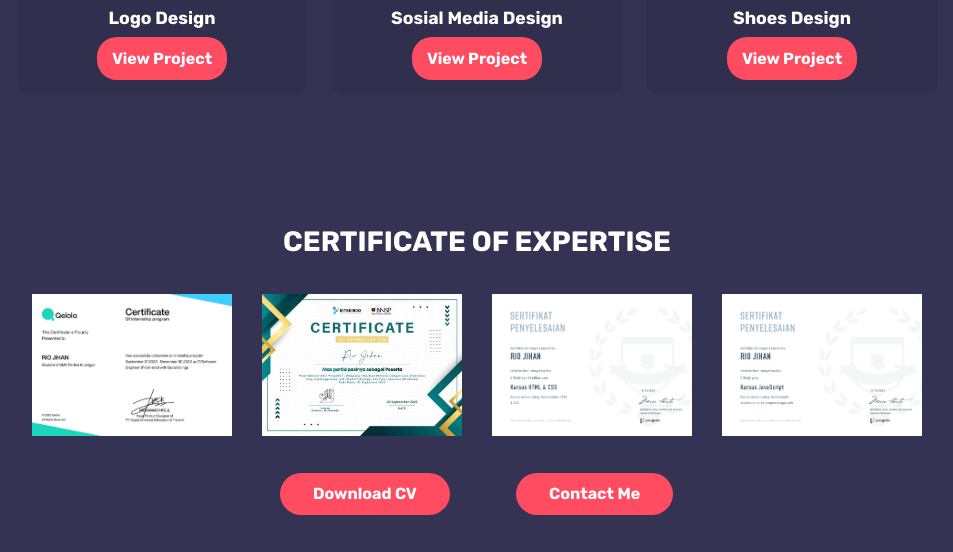
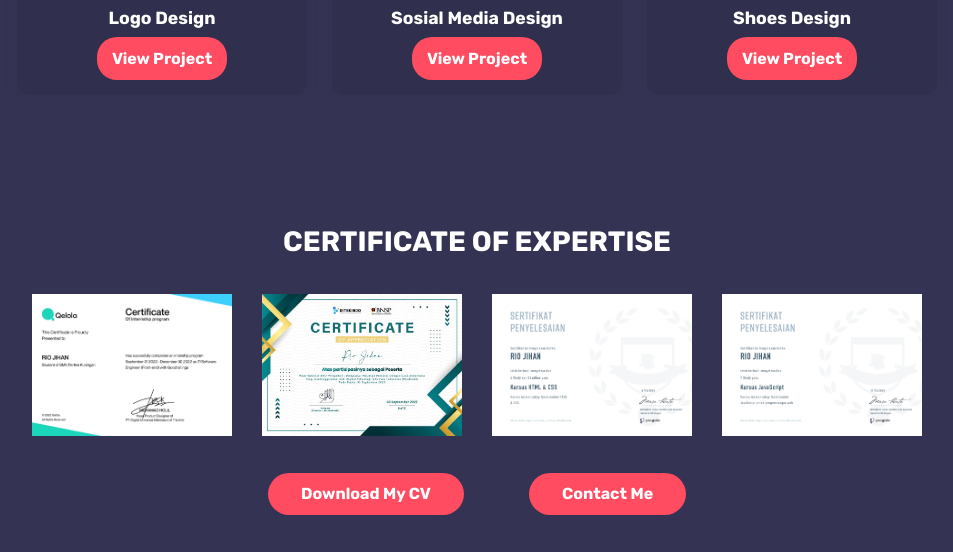
Before and after one commit to riojihan0110/CVRioJihan, a plain HTML site: page index.html in a window 1280 px wide. Shown: the part 4607-5159 px from the top of the page, without its empty margins (308-1261 px from the left). Drawn offline with nearby package versions, Linux system fonts and the light colour scheme; files whose address does not match are found by name.

Commit message:
update cv

```diff
--- a/index.html
+++ b/index.html
@@ -557,11 +557,11 @@
 
 	<div class="bt row justify-content-center p-4">
 		<button class="btn" type="submit">
-			<a href="sr/CV_RIO JIHAN.pdf" class="btn btn-default">Download CV</a>
+			<a href="sr/CV-Rio-Jihan.pdf" class="btn btn-default">Download My CV</a>
 		</button>
 
 		<button class="btn" type="submit">
-			<a href="https://wa.me/6289637116885" class="btn btn-default">Contact Me </a>
+			<a href="https://wa.me/6289637116885" class="btn btn-default">Contact Me</a>
 		</button>
 	</div>
 
```
Also changed, not shown: 2 other files.
